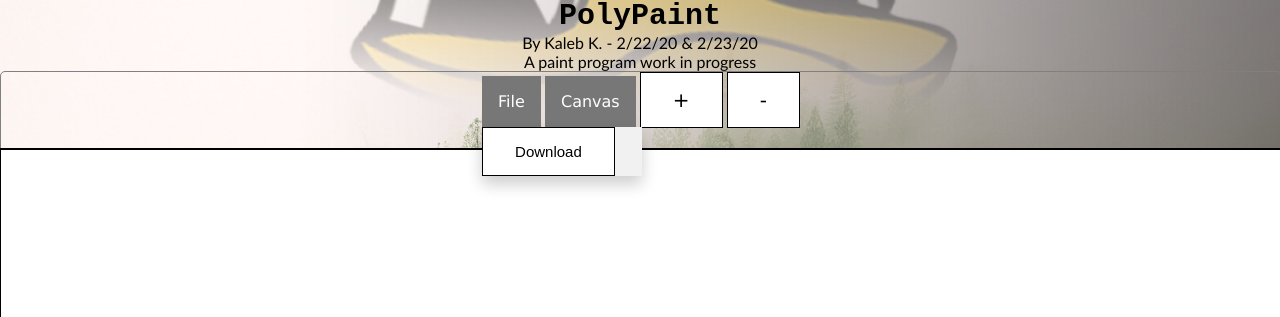
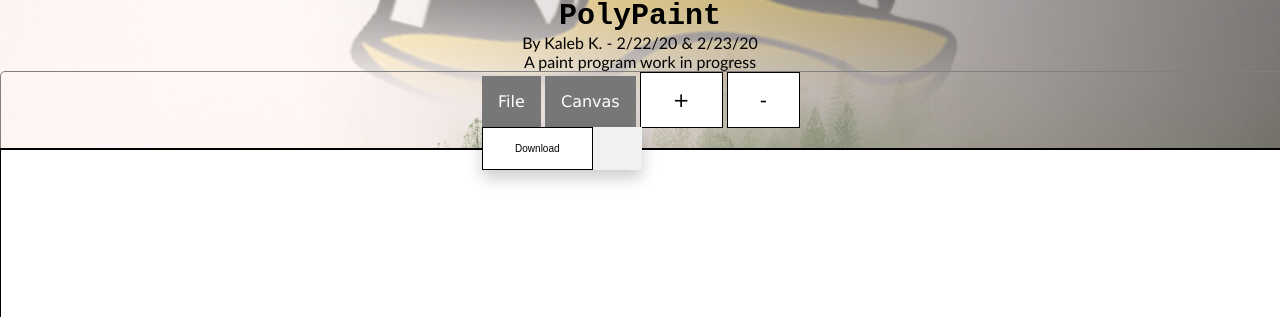
Before and after one commit to khicken/khicken.github.io, a PHP site: page /paint.html in a window 1280 px wide, after a click on "File". Shown: the part 132-449 px from the top of the page. Run offline with PHP 8.4, Linux system fonts and the light colour scheme.

Commit message:
honestly idk what

```diff
--- a/paint.css
+++ b/paint.css
@@ -68,6 +68,6 @@ button {
 .dropdown-btn {
     cursor: pointer;
     font-family: Arial, Helvetica, sans-serif;
-    font-size: 15px;
+    font-size: 10px;
     color: black;
 }
--- a/paint.js
+++ b/paint.js
@@ -98,6 +98,7 @@ document.getElementById('button_clear').addEventListener('click', () => {
 }, false);
 
 document.getElementById('button_download').addEventListener('click', () => {
+    console.log('image downloading?');
     image = canvas.toDataURL("image/png", 1.0).replace("image/png", "image/octet-stream");
     var link = document.createElement('a');
     link.download = "download.png";
```
